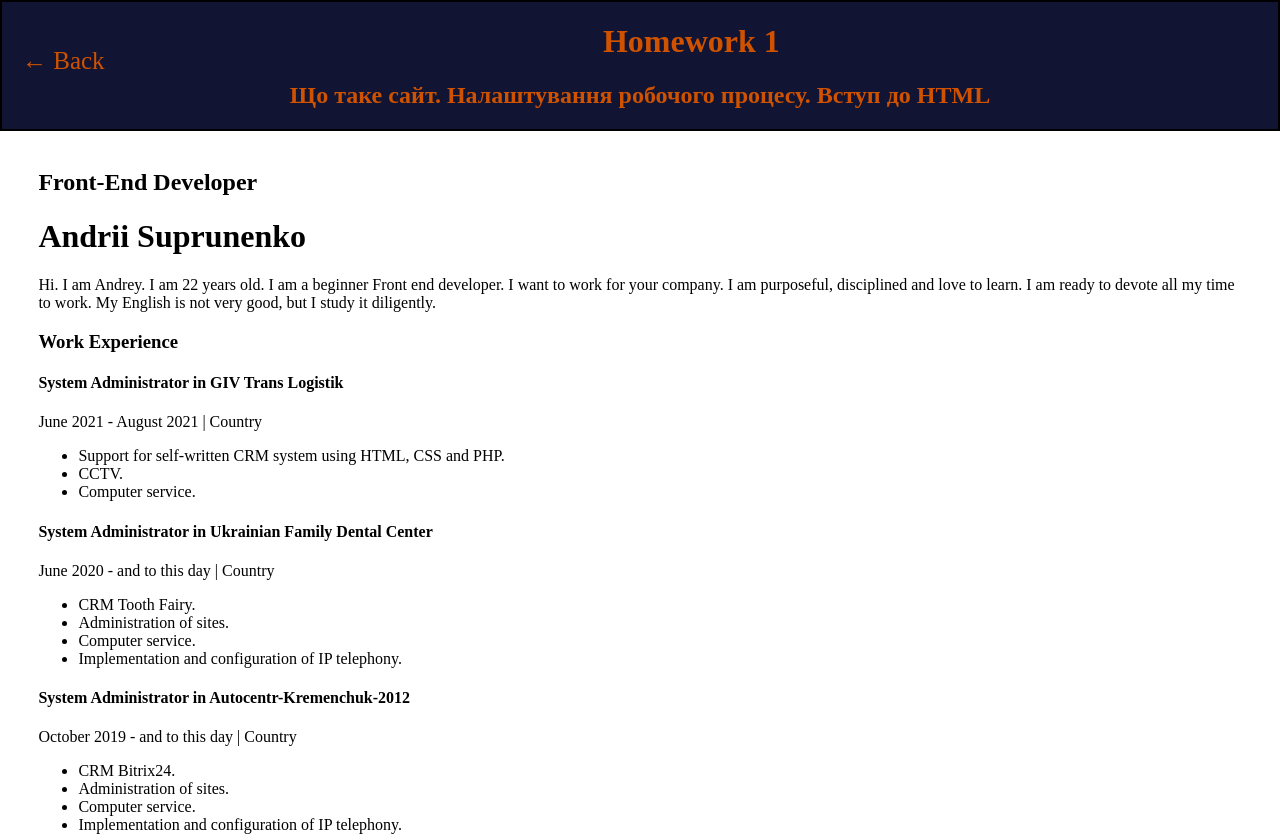
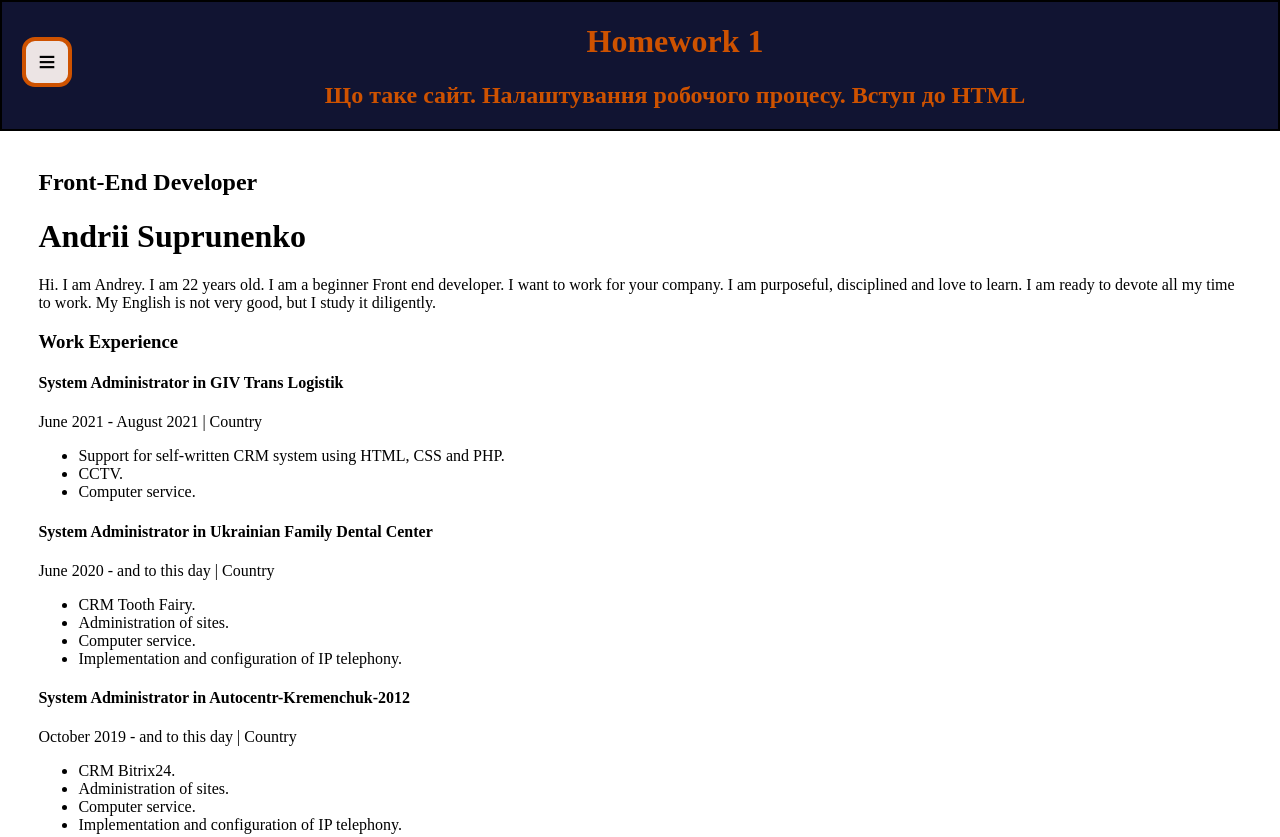
Before and after one commit to AndriySuprunenko/homework, a plain HTML site: page homeworks/homework1/index.html in a window 1280 px wide. Shown: the top 837 px of the page. Drawn offline with Linux system fonts and the light colour scheme.

Commit message:
Setting link

```diff
--- a/homeworks/homework1/css/style.css
+++ b/homeworks/homework1/css/style.css
@@ -23,7 +23,7 @@ button {
 
 .button_header {
 	float: left;
-	margin-top: 45px;
+	margin-top: 35px;
 	margin-left: 20px;
 }
 
--- a/homeworks/homework1/index.html
+++ b/homeworks/homework1/index.html
@@ -17,7 +17,10 @@
     <div class="header_home">
 
         <div class="button_header">
-            <a class="link_header" href="../../index.html">&larr; Back</a>
+            <form action="../../index.html">
+                <button name="button">&equiv;</button>
+            </form>
+            <!-- <a class="link_header" href="../../index.html">&larr; Back</a> -->
         </div>
 
         <div class="header_home_text">
```
